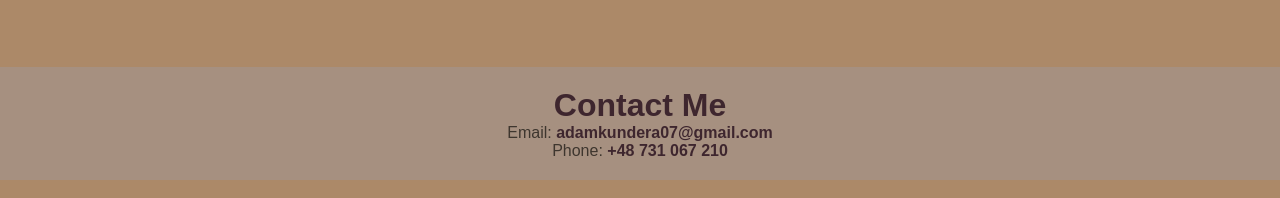
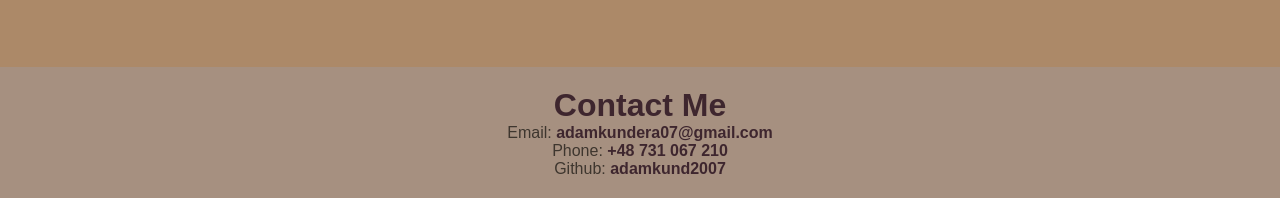
Before and after one commit to adamkund2007/Portfolio-Website, a plain HTML site: page Portfolio/index.html in a window 1280 px wide. Shown: the part 1174-1372 px from the top of the page. Drawn offline with Linux system fonts and the light colour scheme.

Commit message:
Update index.html
Dodanie linku z githubem w miejscu Contact Me

```diff
--- a/Portfolio/index.html
+++ b/Portfolio/index.html
@@ -56,6 +56,7 @@
         <h2>Contact Me</h2>
         <p>Email: <a href="mailto:adamkundera07@gmail.com">adamkundera07@gmail.com</a></p>
         <p>Phone: <a href="tel:+48731067210">+48 731 067 210</a></p>
+        <p>Github: <a href="https://github.com/adamkund2007/" target="_blank">adamkund2007</a></p>
     </div>
 
 </body>
```
